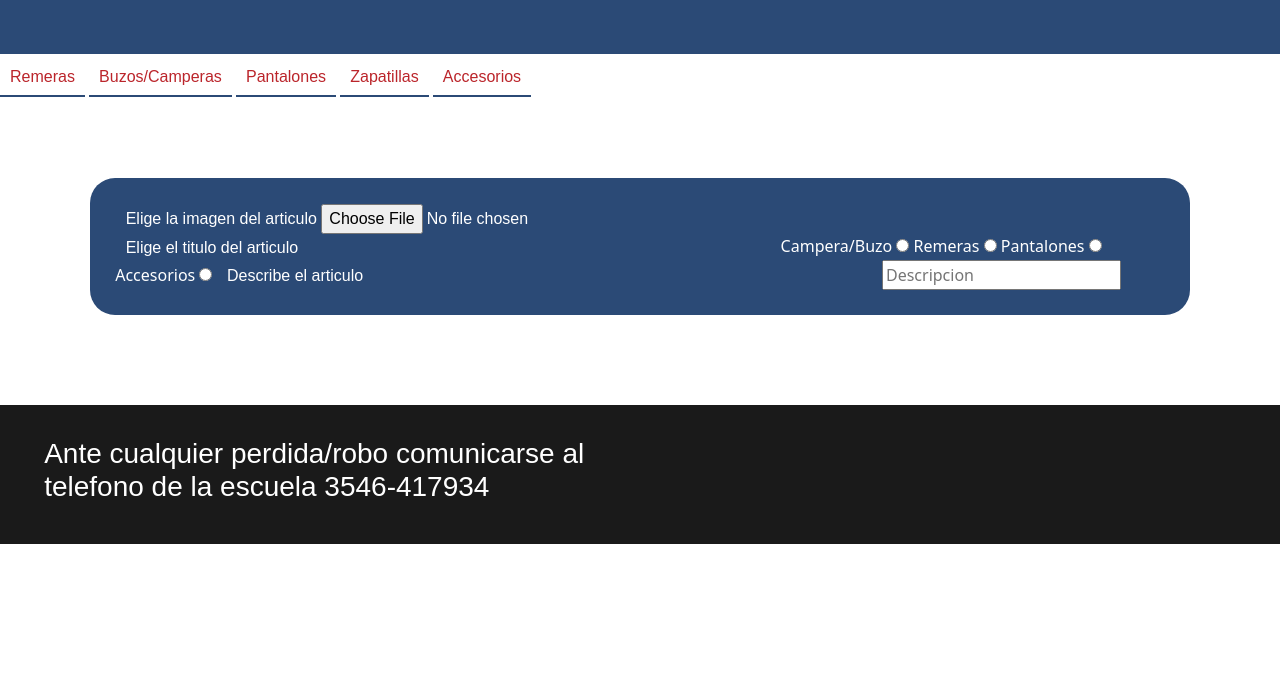
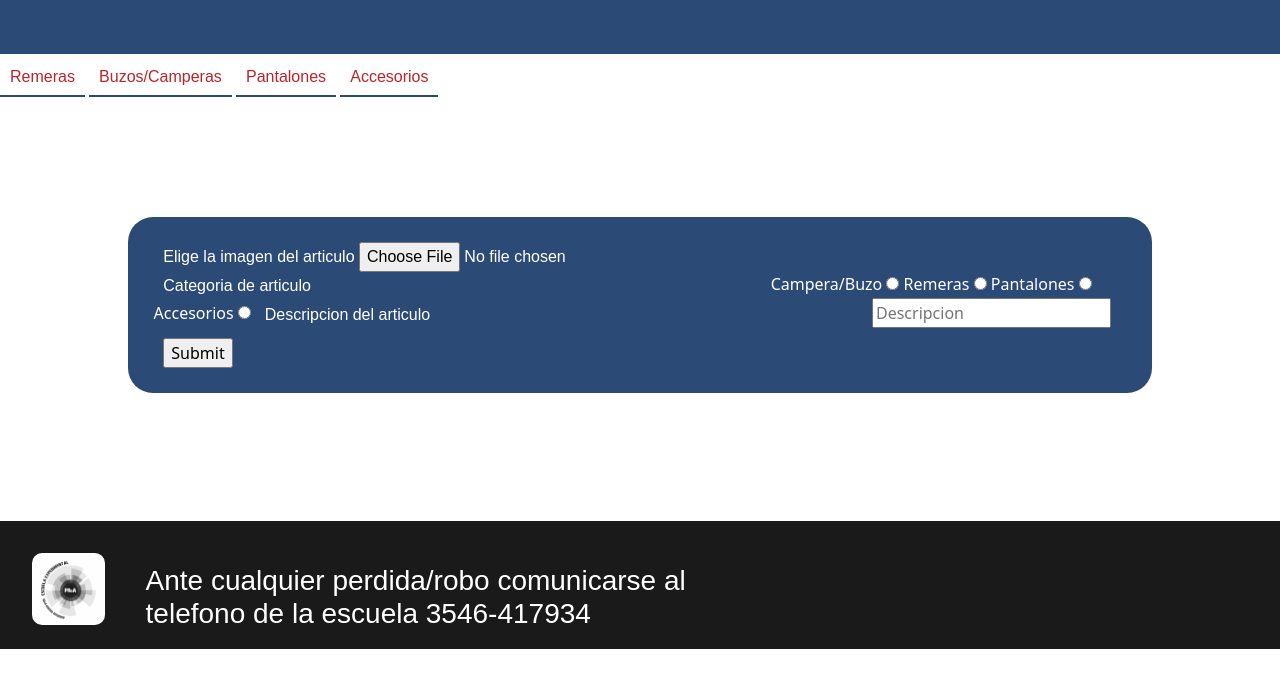
Before and after one commit to jairmansur/jairmansur.github.io, a plain HTML site: page formulario.html in a window 1280 px wide. Shown: the part 106-794 px from the top of the page. Drawn offline with nearby package versions, Linux system fonts and the light colour scheme; a web font is replaced by a local one.

Commit message:
Actualizacion clase 27/6

```diff
--- a/formulario.html
+++ b/formulario.html
@@ -15,7 +15,7 @@
 <body>
 <!-- -------------------------CATEGORIA PADRE---------------------------------------------------- -->
 <div class="lo">
-        <img class="proa" src="proa.jpg" alt="">
+    <a href="index.html"><img class="proa" src="proa.jpg" alt=""></a>
     <a class= "boton_inicio" href="index.html" title="Pagina de inicio de Pilchas zz"><h1>ProA</h1></a>
   </div>
 <!-- -------------------------BOTONES---------------------------------------------------- -->
@@ -23,7 +23,6 @@
         <a class= "boton" href="" title="Remeras">Remeras</a>
         <a class= "boton" href="" title="Buzos/Camperas">Buzos/Camperas</a>
         <a class= "boton" href="" title="Pantalones">Pantalones</a>
-        <a class= "boton" href="" title="Zapatillas">Zapatillas</a>
         <a class= "boton" href="" title="Accesorios">Accesorios</a>
     </div>
 
@@ -31,7 +30,7 @@
 <div id="login">
     <div class="texto"> Elige la imagen del articulo    <input class="archivo" type="file">  </div>
 
-    <div class="texto"> Elige el titulo del articulo</div>
+    <div class="texto"> Categoria de articulo</div>
     <label> Campera/Buzo
         <input type="radio">
     </label>
@@ -45,12 +44,16 @@
         <input type="radio">
     </label>
 
-    <div class="texto"> Describe el articulo</div>
+    <div class="texto"> Descripcion del articulo</div>
     <input type="text" placeholder="Descripcion">
+
+    <div class="submit"><input type="submit">  </div>
+
 </div>
 <!-- -------------------------CARRUSEL INICIO FIN---------------------------------------------------- -->
 <!-- -------------------------FOOTER---------------------------------------------------- -->
 <div class="footer">
+    <img class="proa" src="proablack.jpg" alt="">
       <div class="texto_footer">
           <h3>Ante cualquier perdida/robo comunicarse al telefono de la escuela 3546-417934
           </h3>
--- a/style.css
+++ b/style.css
@@ -2,6 +2,7 @@
 body{
     background-color: white;
     margin: 0%;
+    padding: 0%;
 }
 
 /* Personalisacion de BOTONES */
@@ -44,8 +45,10 @@ body{
 
 .footer{
     padding: 2.5%;
+    padding-bottom: 0%;
     background-color: #1a1a1a;
-    margin-bottom: 10px;
+    margin-bottom: 0px;
+
 }
 
 .prenda{
@@ -160,6 +163,7 @@ h1{
     padding: 2%;
     background-color: #2b4a76;
     border-radius: 25px;
+    margin: 10%;
 }
 
 #busqueda{
@@ -169,3 +173,8 @@ h1{
 label{
     color: white;
 }
+
+.submit{
+    margin-left: 1%;
+    margin-top: 1%;
+}
```
Also changed, not shown: index.html (+3 -4 lines). Lines whose indentation alone changed are shown as unchanged.
